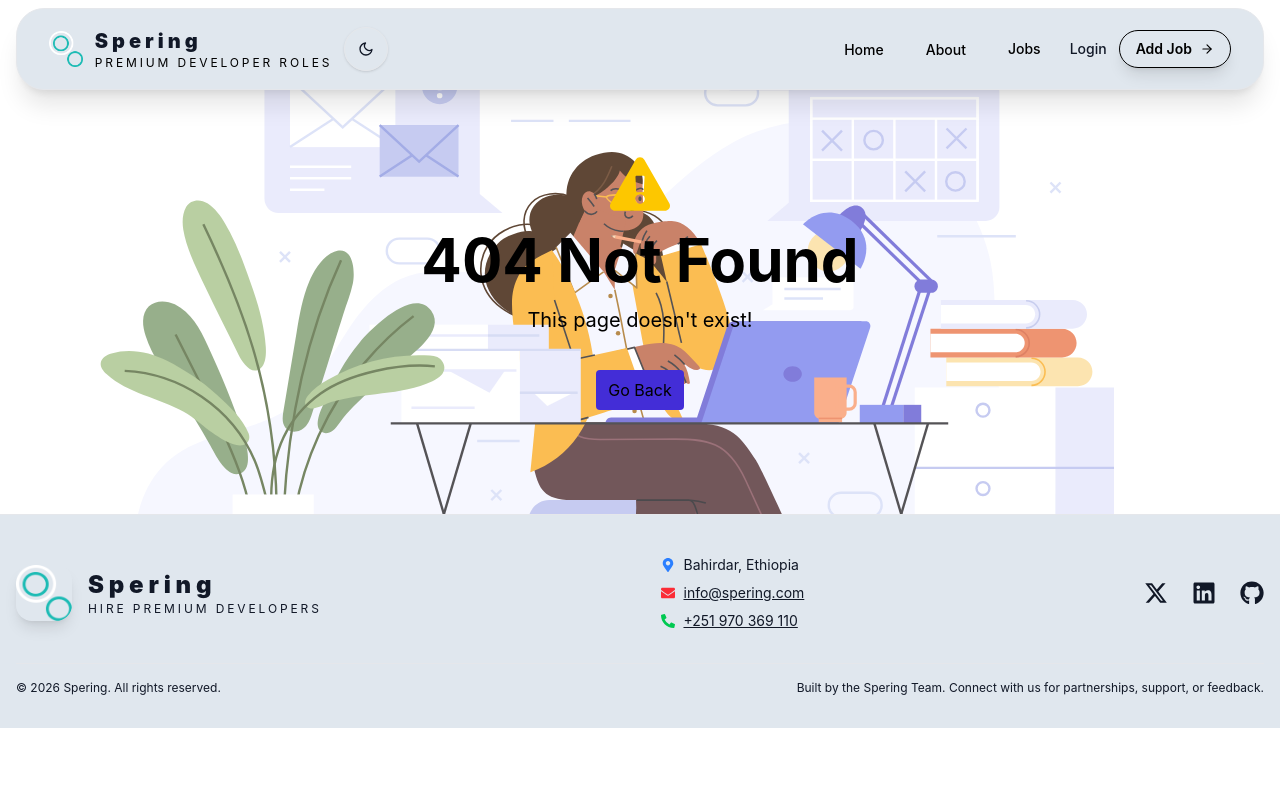
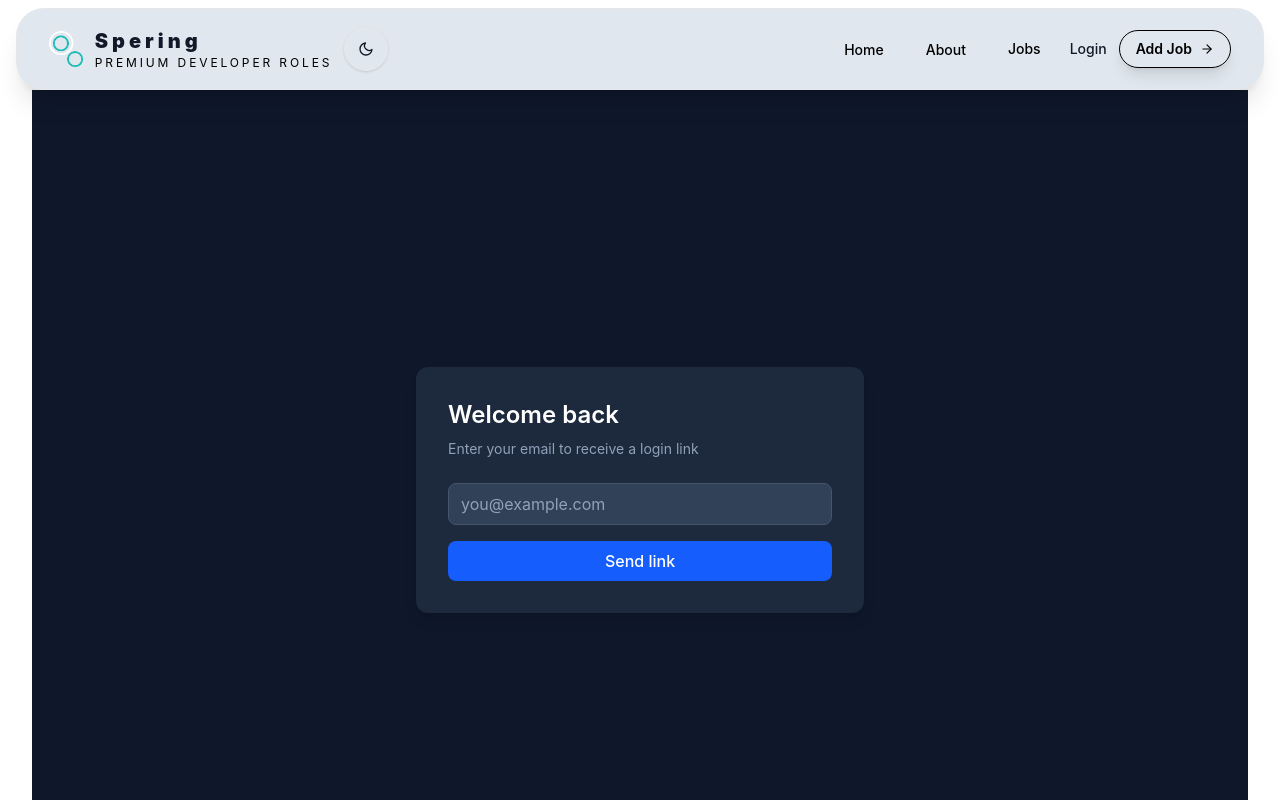
Before and after one commit to makigtawn/React-Jobs, a React (Vite) app: page /login in a window 1280 px wide. Shown: the top 800 px of the page. Built offline with nearby package versions, Linux system fonts and the light colour scheme.

Commit message:
supabase auth

```diff
--- a/package.json
+++ b/package.json
@@ -11,6 +11,8 @@
     "server": "json-server --watch src/jobs.json --port 8000"
   },
   "dependencies": {
+    "@supabase/auth-ui-react": "^0.4.7",
+    "@supabase/supabase-js": "^2.105.0",
     "@tailwindcss/vite": "^4.2.1",
     "react": "^19.2.4",
     "react-dom": "^19.2.4",
--- a/src/App.jsx
+++ b/src/App.jsx
@@ -4,6 +4,9 @@ import {
   createRoutesFromElements,
   RouterProvider,
 } from "react-router-dom";
+
+import { AuthProvider } from "./context/AuthContext";
+import ProtectedRoute from "./components/ProtectedRoute";
 
 import HomePage from "./pages/HomePage";
 import MainLayout from "./layouts/MainLayout";
@@ -13,6 +16,8 @@ import JobPage, { jobLoader } from "./pages/JobPage";
 import AddJobPage from "./pages/AddJobPage";
 import EditJobPage from "./pages/EditJobPage";
 import AboutPage from "./pages/AboutPage";
+import LoginPage from "./pages/LoginPage";
+
 const App = () => {
   const addJob = async (newJob) => {
     await fetch("/api/jobs", {
@@ -32,6 +37,7 @@ const App = () => {
     return;
   };
 
+
   const updateJob = async (job) => {
     await fetch(`/api/jobs/${job.id}`, {
       method: "PUT",
@@ -48,12 +54,15 @@ const App = () => {
       <Route path="/" element={<MainLayout />}>
         <Route index element={<HomePage />} />
         <Route path="/jobs" element={<JobsPage />} />
-        <Route path="/add-job" element={<AddJobPage addJobSubmit={addJob} />} />
         <Route path="/about" element={<AboutPage />} />
+        <Route path="/login" element={<LoginPage />} />
+        <Route path="/add-job" element={<ProtectedRoute>
+              <AddJobPage addJobSubmit={addJob} />
+            </ProtectedRoute>} />
 
-        <Route
+      <Route
           path="/edit-job/:id"
-          element={<EditJobPage updateJobSubmit={updateJob} />}
+          element={<ProtectedRoute><EditJobPage updateJobSubmit={updateJob} /></ProtectedRoute>}
           loader={jobLoader}
         />
         <Route
@@ -63,12 +72,20 @@ const App = () => {
         />
 
 
-        <Route path="*" element={<NotFoundPage />} />
-      </Route>,
+//         <Route path="*" element={<NotFoundPage />} />
+//       </Route>,
     ),
   );
 
-  return <RouterProvider router={router} />;
+  // return <RouterProvider router={router} />;
+// };
+
+
+  return (
+    <AuthProvider>
+      <RouterProvider router={router} />
+    </AuthProvider>
+  );
 };
 
 export default App;
--- /dev/null
+++ b/src/components/ProtectedRoute.jsx
@@ -0,0 +1,14 @@
+import { Navigate } from "react-router-dom";
+import { useAuth } from "../context/AuthContext";
+
+const ProtectedRoute = ({ children }) => {
+  const { user, loading } = useAuth();
+
+  if (loading) return <p>Loading...</p>;
+
+  if (!user) return <Navigate to="/login" />;
+
+  return children;
+};
+
+export default ProtectedRoute;
--- /dev/null
+++ b/src/context/AuthContext.jsx
@@ -0,0 +1,72 @@
+import { createContext, useContext, useEffect, useState } from "react";
+import { createClient } from "@supabase/supabase-js";
+console.log(import.meta.env);
+const supabase = createClient(
+    import.meta.env.VITE_SUPABASE_URL,
+    import.meta.env.VITE_SUPABASE_PUBLISHABLE_KEY
+
+);
+
+const AuthContext = createContext();
+
+export const useAuth = () => useContext(AuthContext);
+
+export const AuthProvider = ({ children }) => {
+  const [user, setUser] = useState(null);
+  const [loading, setLoading] = useState(true);
+
+  useEffect(() => {
+    // Handle magic link (OTP)
+    const params = new URLSearchParams(window.location.search);
+    const token_hash = params.get("token_hash");
+    const type = params.get("type");
+
+    if (token_hash) {
+      supabase.auth
+        .verifyOtp({
+          token_hash,
+          type: type || "email",
+        })
+        .finally(() => {
+          window.history.replaceState({}, document.title, "/");
+        });
+    }
+
+    // Get session
+    supabase.auth.getSession().then(({ data }) => {
+      setUser(data.session?.user || null);
+      setLoading(false);
+    });
+
+    // Listen for changes
+    const {
+      data: { subscription },
+    } = supabase.auth.onAuthStateChange((_event, session) => {
+      setUser(session?.user || null);
+    });
+
+    return () => subscription.unsubscribe();
+  }, []);
+
+  const login = async (email) => {
+    return await supabase.auth.signInWithOtp({
+      email,
+      options: {
+        emailRedirectTo: window.location.origin,
+      },
+    });
+  };
+
+  const logout = async () => {
+    await supabase.auth.signOut();
+  };
+
+  return (
+    <AuthContext.Provider value={{ user, login, logout, loading }}>
+      {children}
+    </AuthContext.Provider>
+  );
+};
+
+
+export default AuthContext;
--- a/src/main.jsx
+++ b/src/main.jsx
@@ -1,6 +1,6 @@
 import { StrictMode } from "react";
 // import { createRoot } from "react-dom/client";
-import "./index.css";
+import "../src/index.css";
 import App from "./App.jsx";
 import React from 'react'
 import ReactDOM from 'react-dom/client'
--- /dev/null
+++ b/src/pages/LoginPage.jsx
@@ -0,0 +1,126 @@
+// import { useState } from "react";
+// import { useAuth } from "../context/AuthContext";
+
+// const LoginPage = () => {
+//   const { login } = useAuth();
+//   const [email, setEmail] = useState("");
+//   const [loading, setLoading] = useState(false);
+
+//   const handleSubmit = async (e) => {
+//     e.preventDefault();
+//     setLoading(true);
+
+//     const { error } = await login(email);
+
+//     if (error) {
+//       alert(error.message);
+//     } else {
+//       alert("Check your email for the login link!");
+//     }
+
+//     setLoading(false);
+//   };
+
+//   return (
+//     <div>
+//       <h1>Login</h1>
+//       <form onSubmit={handleSubmit}>
+//         <input
+//           type="email"
+//           value={email}
+//           required
+//           onChange={(e) => setEmail(e.target.value)}
+//         />
+//         <button disabled={loading}>
+//           {loading ? "Loading..." : "Send magic link"}
+//         </button>
+//       </form>
+//     </div>
+//   );
+// };
+
+// export default LoginPage;
+
+import { useState } from "react";
+import { useAuth } from "../context/AuthContext";
+
+const LoginPage = () => {
+  const { login } = useAuth();
+
+  const [email, setEmail] = useState("");
+  const [loading, setLoading] = useState(false);
+  const [errorMsg, setErrorMsg] = useState("");
+  const [successMsg, setSuccessMsg] = useState("");
+
+  const validateEmail = (value) => {
+    return /^[^\s@]+@[^\s@]+\.[^\s@]+$/.test(value);
+  };
+
+  const handleSubmit = async (e) => {
+    e.preventDefault();
+
+    setErrorMsg("");
+    setSuccessMsg("");
+
+    if (!validateEmail(email)) {
+      setErrorMsg("Please enter a valid email address.");
+      return;
+    }
+
+    if (loading) return;
+
+    setLoading(true);
+
+    const { error } = await login(email);
+
+    if (error) {
+      setErrorMsg(error.message || "Something went wrong.");
+    } else {
+      setSuccessMsg("Check your email for the login link.");
+      setEmail("");
+    }
+
+    setLoading(false);
+  };
+
+  return (
+    <div className="min-h-screen flex items-center justify-center bg-slate-900 px-4">
+      <div className="w-full max-w-md bg-slate-800 rounded-xl shadow-lg p-8">
+        <h1 className="text-2xl font-semibold text-white mb-2">Welcome back</h1>
+        <p className="text-sm text-slate-400 mb-6">
+          Enter your email to receive a login link
+        </p>
+
+        <form onSubmit={handleSubmit} className="flex flex-col gap-4">
+          <input
+            type="email"
+            placeholder="you@example.com"
+            value={email}
+            onChange={(e) => setEmail(e.target.value)}
+            disabled={loading}
+            required
+            className="px-3 py-2 rounded-lg bg-slate-700 border border-slate-600 text-white placeholder-slate-400 focus:outline-none focus:ring-2 focus:ring-blue-500 focus:border-transparent transition"
+          />
+
+          {errorMsg && <p className="text-sm text-red-400">{errorMsg}</p>}
+
+          {successMsg && <p className="text-sm text-green-400">{successMsg}</p>}
+
+          <button
+            type="submit"
+            disabled={loading}
+            className={`py-2 rounded-lg font-medium transition
+              ${
+                loading
+                  ? "bg-blue-400 cursor-not-allowed"
+                  : "bg-blue-600 hover:bg-blue-700"
+              } text-white`}>
+            {loading ? "Sending..." : "Send link"}
+          </button>
+        </form>
+      </div>
+    </div>
+  );
+};
+
+export default LoginPage;
```
Also changed, not shown: src/index.css (+46 -0 lines), 2 other files (tests, documents, lock files or other folders).
